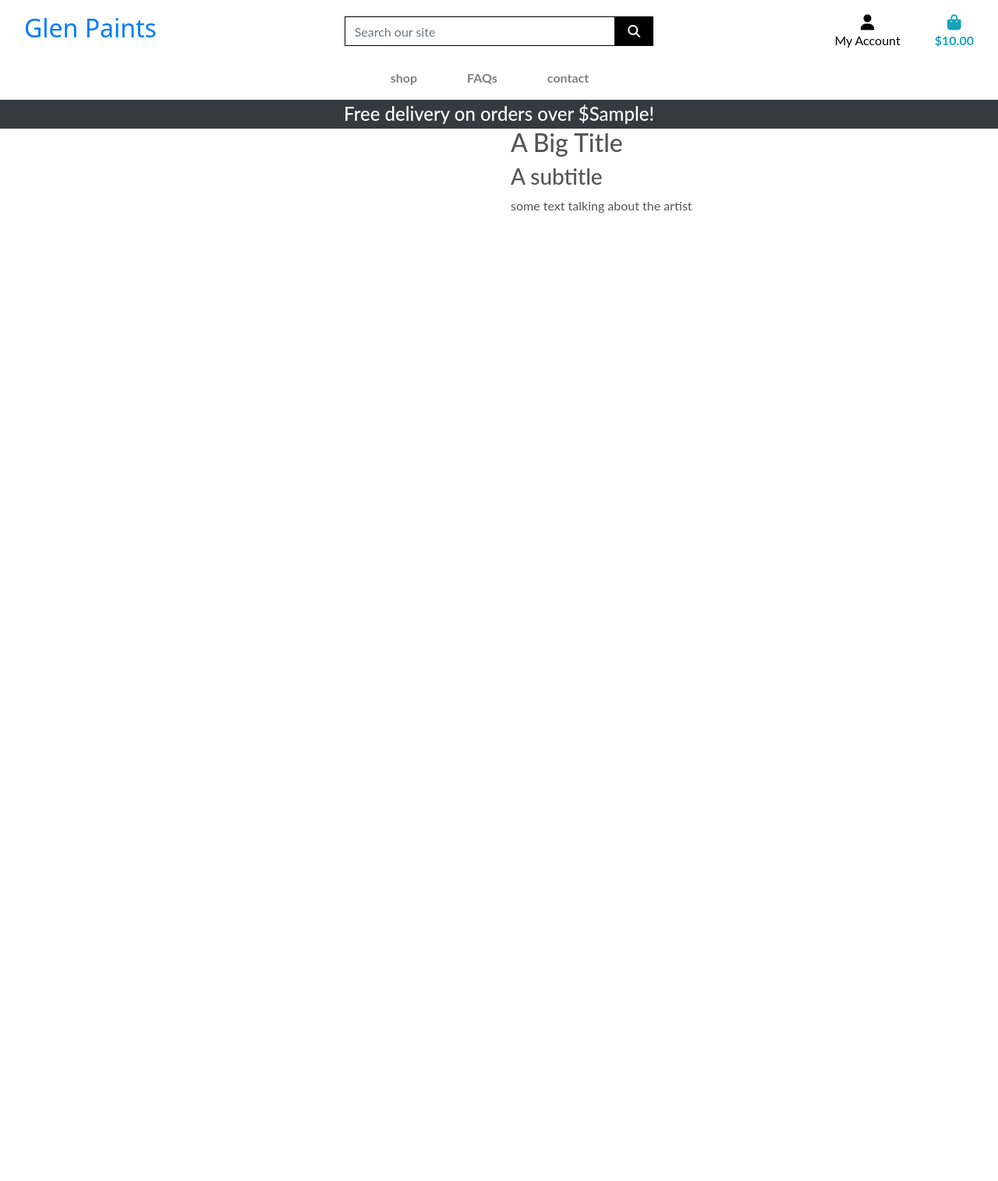
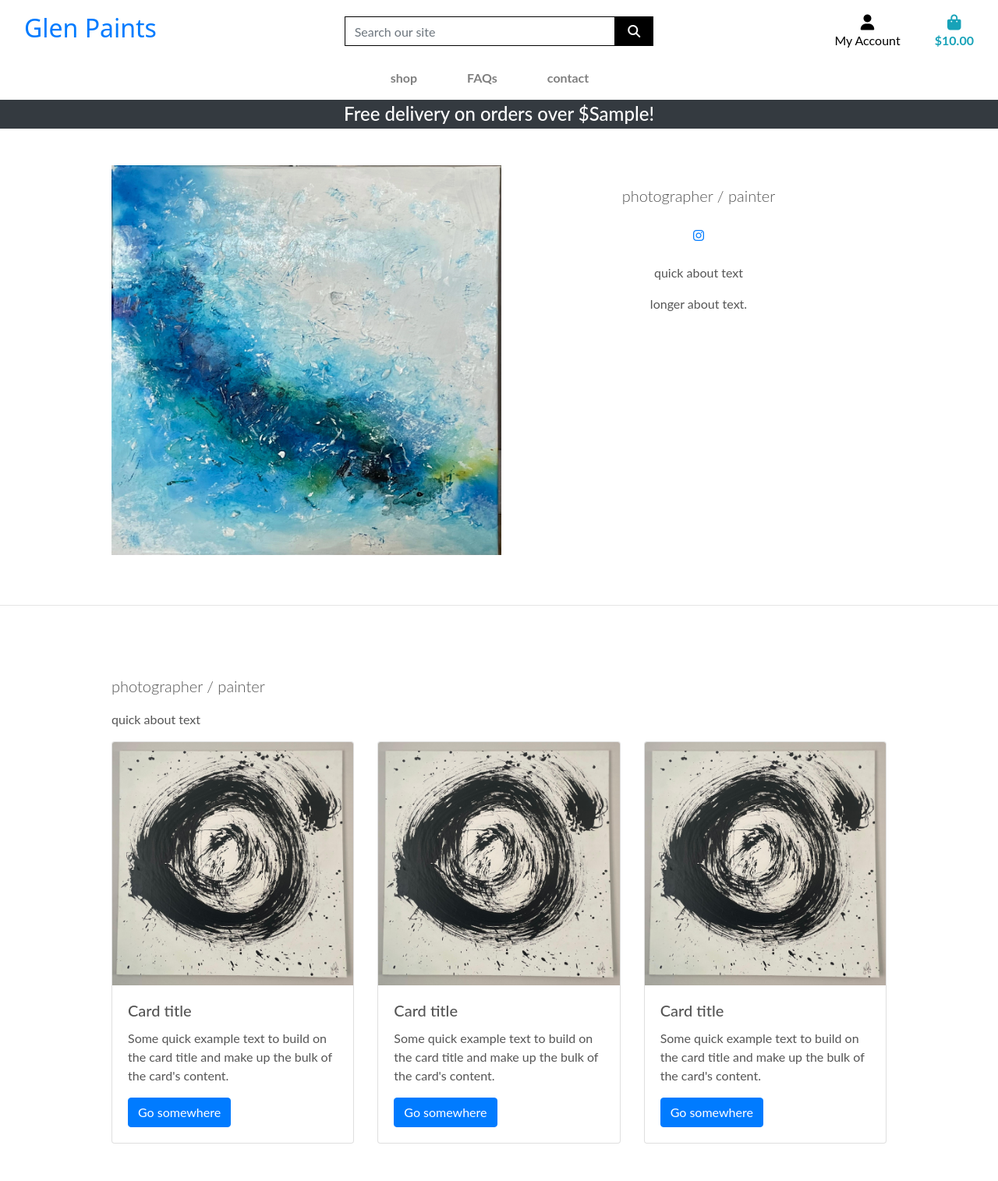
Before and after one commit to CassJBeckford/Glen_paints_MP4, a Django app: template home/templates/home/index.html in a window 1280 px wide. Shown: the whole page at 78% size. Before the commit the page ends 273 px from the top, so only its background shows below. Run offline with Django 3.2, Linux system fonts and the light colour scheme; the template is opened without the code that fills it: most values are stand-ins (such as "Sample title", 1, 10 or a date in 2020); some libraries are stand-ins or nearby versions; some web fonts are replaced.

Commit message:
add about and categories sections to home page

```diff
--- /dev/null
+++ b/home/static/css/home.css
@@ -0,0 +1,4 @@
+.home-image {
+    width: 500px;
+    height: 500px;
+}
--- a/home/templates/home/index.html
+++ b/home/templates/home/index.html
@@ -1,5 +1,9 @@
 {% extends "base.html" %}
 {% load static %}
+
+{% block extra_css %}
+<link rel="stylesheet" href="{% static 'css/home.css' %}">
+{% endblock %}
 
 {% block page_header %}
     <div class="container header-container">
@@ -10,14 +14,69 @@
 {% endblock %}
 
 {% block content %}
-    <div class="container h-100">
-        <div class="row h-100">
-            <div class="col"></div>
-            <div class="col">
-                <h2>A Big Title</h2>
-                <h3>A subtitle</h3>
-                <p>some text talking about the artist</p>
+    <section class="container text-center py-4 py-md-5">
+        <div class="row">
+            <div class="col-12 col-lg-6">
+                <div class="bio-image-div">
+                    <img src="{{ MEDIA_URL }}media/a89a4acd-1e17-4c92-a175-fed0683500e7.webp" class="home-image" alt="placeholder">
+                </div>
+            </div>
+            <div class="col-12 col-lg-6 bio-text">
+                <h1></h1>
+                <p class="lead pt-3">photographer / painter</p>
+                <div class="col text-center py-2">
+                    <ul class="list-inline">
+                        <li class="list-inline-item"><a href="" target="_blank" aria-label="Instagram"><i class="fab fa-instagram"></i></a></li>
+                    </ul>
+                </div>
+                <p>
+                    quick about text
+                </p>
+                <p>
+                    longer about text.
+                </p>
             </div>
         </div>
+    </section>
+
+    <div class="pink">
+    <hr>
+    <section class="container py-4 py-md-5">
+        <div class="row">
+            <div class="col-12 col-lg-6 bio-text">
+                <h1></h1>
+                <p class="lead pt-3 text-left">photographer / painter</p>
+                <p class="text-left">
+                    quick about text
+                </p>
+            </div>
+        </div>
+        <div class="row card-deck">
+            <div class="card" style="width: 15rem;">
+                <img src="{{ MEDIA_URL }}media/e46bf25d-5c9e-4011-8b64-c64e981a3bfc.JPG" class="card-img-top" alt="...">
+                <div class="card-body">
+                  <h5 class="card-title">Card title</h5>
+                  <p class="card-text">Some quick example text to build on the card title and make up the bulk of the card's content.</p>
+                  <a href="#" class="btn btn-primary">Go somewhere</a>
+                </div>
+            </div>
+            <div class="card" style="width: 15rem;">
+                <img src="{{ MEDIA_URL }}media/e46bf25d-5c9e-4011-8b64-c64e981a3bfc.JPG" class="card-img-top" alt="...">
+                <div class="card-body">
+                  <h5 class="card-title">Card title</h5>
+                  <p class="card-text">Some quick example text to build on the card title and make up the bulk of the card's content.</p>
+                  <a href="#" class="btn btn-primary">Go somewhere</a>
+                </div>
+            </div>
+            <div class="card" style="width: 15rem;">
+                <img src="{{ MEDIA_URL }}media/e46bf25d-5c9e-4011-8b64-c64e981a3bfc.JPG" class="card-img-top" alt="...">
+                <div class="card-body">
+                  <h5 class="card-title">Card title</h5>
+                  <p class="card-text">Some quick example text to build on the card title and make up the bulk of the card's content.</p>
+                  <a href="#" class="btn btn-primary">Go somewhere</a>
+                </div>
+            </div>
+        </div>
+    </section>
     </div>
 {% endblock %}
```
Also changed, not shown: media/88c0dd61-0c4d-4749-aaf6-24c95356c9f3.JPG (added), media/a89a4acd-1e17-4c92-a175-fed0683500e7.webp (added), media/e46bf25d-5c9e-4011-8b64-c64e981a3bfc.JPG (added), media/f74edbe7-f776-47bd-9288-3e7658a0559f.JPG (added).
